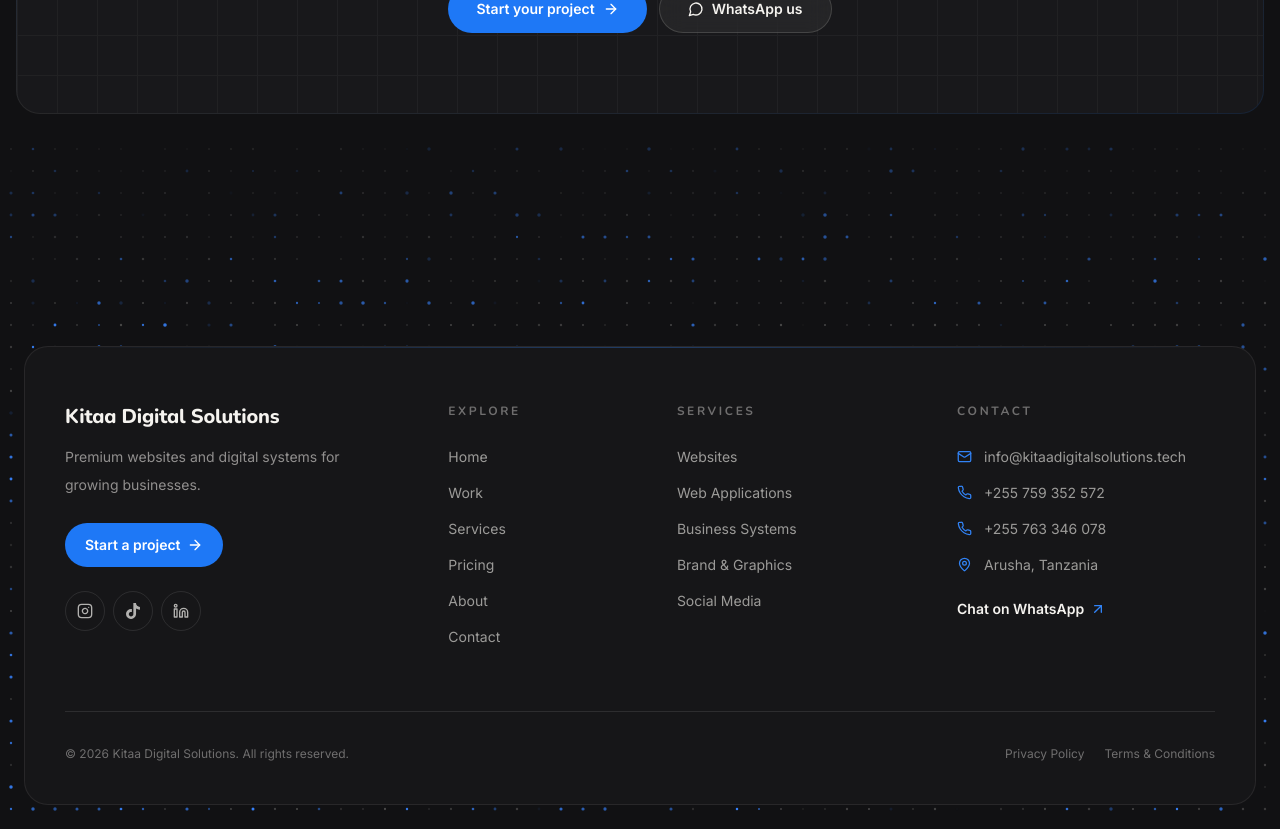
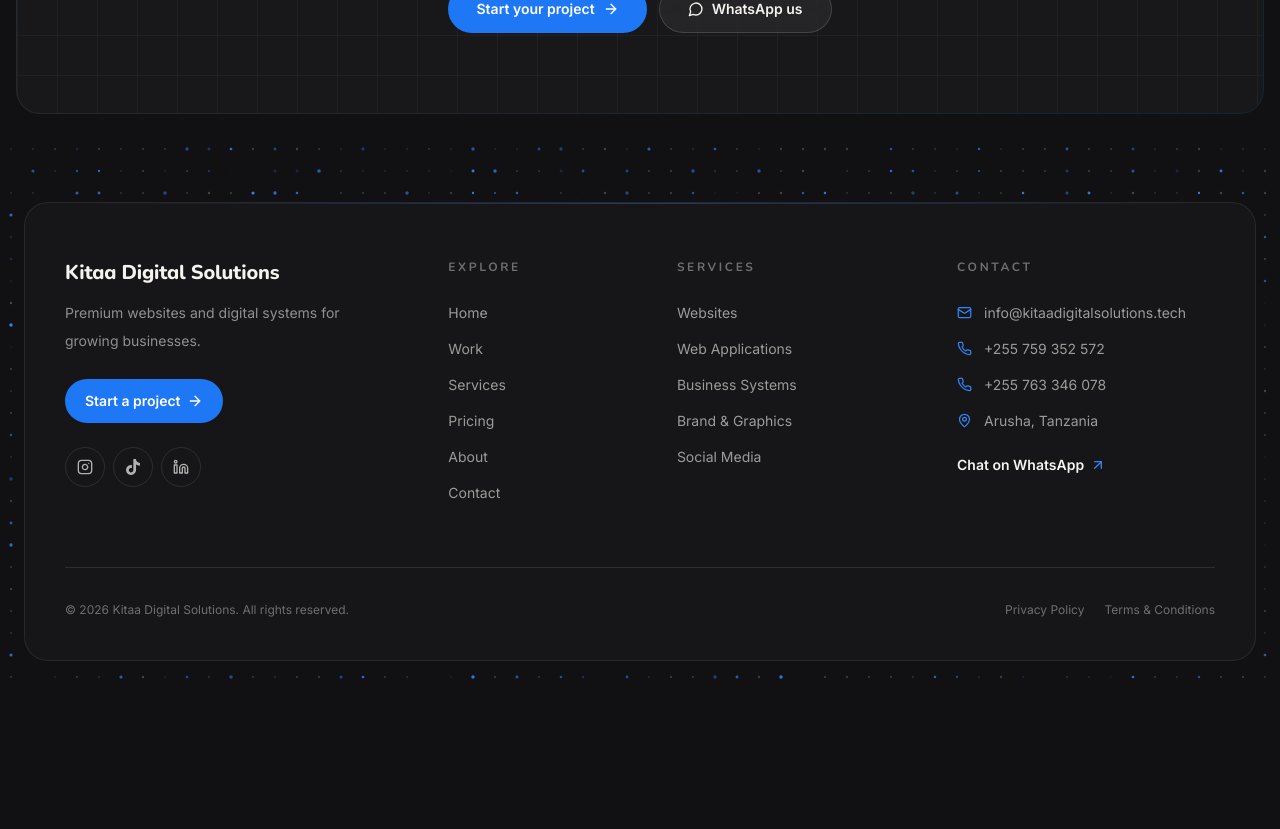
Before and after one commit to mteshidenis-dev/kitaa-digital-solutions, a React (Vite) app: page /portfolio in a window 1280 px wide. Shown: the part 2860-3689 px from the top of the page. After the commit the page ends 3545 px from the top, so only its background shows below. Built offline with nearby package versions, Linux system fonts and the light colour scheme; the HTML template or start-up script is replaced by a standard one.

Commit message:
Footer: reduce top spacing above the card
Co-Authored-By: Claude Opus 5.5 <noreply@anthropic.com>

```diff
--- a/src/components/Footer.tsx
+++ b/src/components/Footer.tsx
@@ -32,7 +32,7 @@ const Footer = () => {
   const cardRef = useRef<HTMLDivElement>(null);
 
   return (
-    <footer className="relative isolate overflow-hidden px-3 pb-24 pt-40 text-white md:px-6 md:pt-52 lg:pb-6">
+    <footer className="relative isolate overflow-hidden px-3 pb-24 pt-14 text-white md:px-6 md:pt-16 lg:pb-6">
       {/* Dots frame the card: brightest at its edges, rising and fading into the page above */}
       <DotField className="absolute inset-0 -z-10" frameRef={cardRef} reach={230} />
 
```
